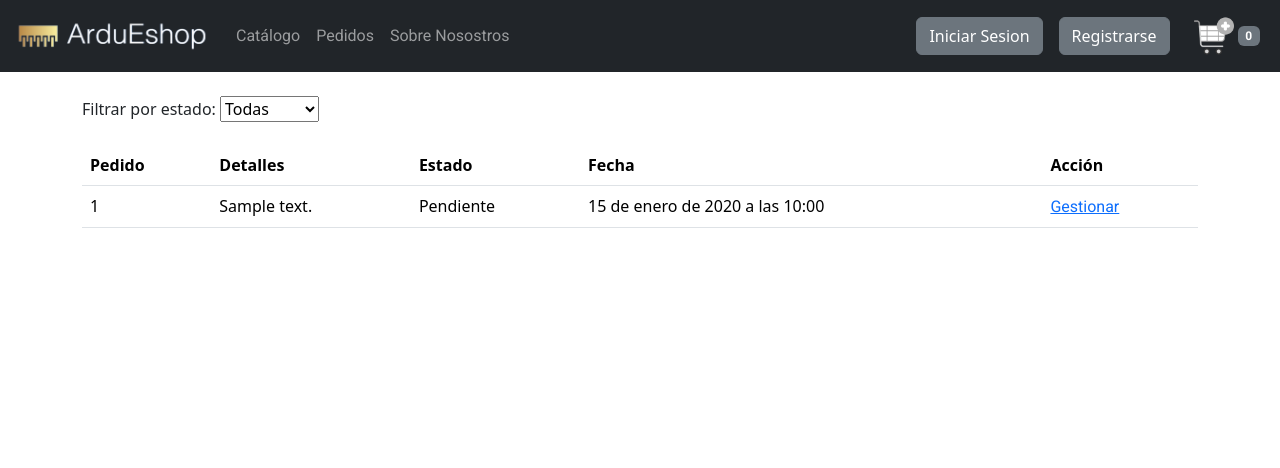
After one commit to NEXUS-PGPI/ardueshop, a Django app: page /order/claims/ in a window 1280 px wide. The commit adds this page. Shown: the top 468 px of the page. Run offline with Django 4.2, Linux system fonts and the light colour scheme; tables that the repository leaves empty hold one stand-in row (values such as "Sample post"); some libraries are stand-ins or nearby versions.

Commit message:
feat: Add response to claims #48

```diff
--- a/ardueshop/base/templates/base/base.html
+++ b/ardueshop/base/templates/base/base.html
@@ -57,6 +57,17 @@
       </button>
       <div class="collapse navbar-collapse" id="navbarNav">
         <ul class="navbar-nav me-auto">
+          {% if user.is_staff %}
+          <li class="nav-item dropdown">
+            <a class="nav-link dropdown-toggle" href="#" id="adminDropdown" role="button" data-bs-toggle="dropdown" aria-expanded="false">
+              Administración
+            </a>
+            <ul class="dropdown-menu" aria-labelledby="adminDropdown">
+              <li><a class="dropdown-item" href="/order/claims/">Reclamaciones</a></li>
+              <li><a class="dropdown-item" href="#">Pedidos</a></li>
+            </ul>
+          </li>
+          {% endif %}
           <li class="nav-item">
             <a class="nav-link" href="/catalogue">Catálogo</a>
           </li>
--- a/ardueshop/order/models.py
+++ b/ardueshop/order/models.py
@@ -67,6 +67,22 @@ class Claim(models.Model):
     order = models.ForeignKey(Order, related_name="order", on_delete=models.CASCADE)
     comment = models.TextField()
     creation_date = models.DateTimeField(auto_now_add=True)
+    CLAIM_STATUS_CHOICES = (
+        ("Pendiente", "Pendiente"),
+        ("Atendida", "Atendida"),
+    )
+
+    claim_status = models.CharField(
+        max_length=20, choices=CLAIM_STATUS_CHOICES, default="Pendiente"
+    )
+
+    response = models.TextField()
 
     def __str__(self):
         return f"Reclamacion #{self.id} - {self.order.email}"
+
+    class Meta:
+        ordering = ["-creation_date"]
+        indexes = [
+            models.Index(fields=["-creation_date"]),
+        ]
--- /dev/null
+++ b/ardueshop/order/templates/order/claim_listing.html
@@ -0,0 +1,58 @@
+{% extends "base/base.html" %}
+{% load static %}
+{% block content %}
+<div class="container mt-4">
+    <div class="mb-3">
+        <label for="statusFilter" class="form-label">Filtrar por estado:</label>
+        <select id="statusFilter">
+            <option value="all">Todas</option>
+            <option value="Pendiente">Pendiente</option>
+            <option value="Atendida">Atendida</option>
+        </select>    </div>
+    <table class="table" id="claimTable">
+        <thead>
+            <tr>
+                <th>Pedido</th>
+                <th>Detalles</th>
+                <th>Estado</th>
+                <th>Fecha</th>
+                <th>Acción</th>
+            </tr>
+        </thead>
+        <tbody>
+            {% for claim in claims %}
+            <tr data-category="{{ claim.claim_status }}">
+                <td>{{ claim.order.id }}</td>
+                <td>{{ claim.comment }}</td>
+                <td>{{ claim.claim_status }}</td>
+                <td>{{ claim.creation_date }}</td>
+                <td>
+                    <a href="/order/claim/{{ claim.id }}"> Gestionar </a>
+                </td>
+
+            </tr>
+            {% endfor %}
+        </tbody>
+    </table>
+</div>
+
+<script>
+    document.addEventListener("DOMContentLoaded", function() {
+        const statusFilter = document.getElementById('statusFilter');
+        const tableRows = document.querySelectorAll('#claimTable tbody tr');
+
+        statusFilter.addEventListener('change', function() {
+            const selectedStatus = statusFilter.value;
+
+            tableRows.forEach(row => {
+                if (selectedStatus === 'all' || row.getAttribute('data-category') === selectedStatus) {
+                    row.style.display = 'table-row';
+                } else {
+                    row.style.display = 'none';
+                }
+            });
+        });
+    });
+</script>
+
+{% endblock %}
--- a/ardueshop/order/templates/order/my_orders.html
+++ b/ardueshop/order/templates/order/my_orders.html
@@ -58,6 +58,7 @@
     <table class="table table-striped">
       <tr>
         <th>Reclamaciones</th>
+        <th>Estado</th>
       </tr>
       {% if order.claims.all.count == 0 %}
         <tr>
@@ -68,6 +69,7 @@
         {% if claim != None %}
           <tr>
             <td><a href="{% url 'order:claim' claim_id=claim.id %}" style="color: black;">{{ claim.comment }}</a></td>
+            <td>{{ claim.claim_status }}</td>
           </tr>
         {% endif %}
       {% endfor %}
--- a/ardueshop/order/urls.py
+++ b/ardueshop/order/urls.py
@@ -9,4 +9,5 @@ urlpatterns = [
     path("claim/<int:claim_id>", views.claim, name="claim"),
     path("my_orders/", views.my_orders, name="my_orders"),
     path("order_placed/", views.order_placed, name="order_placed"),
+    path("claims/", views.list_claims, name="list_claims")
 ]
--- a/ardueshop/order/views.py
+++ b/ardueshop/order/views.py
@@ -6,7 +6,7 @@ from django.conf import settings
 from django.contrib.auth.models import User
 from decimal import Decimal
 from .models import Claim, OrderItem, Order
-from .forms import OrderCreateForm, ClaimForm
+from .forms import OrderCreateForm, ClaimForm, ClaimResponseForm
 from payment.forms import SaveDataForm
 from cart.cart import Cart
 from authentication.models import ArduUser
@@ -138,8 +138,32 @@ def new_claim(request, order_id):
 
 
 def claim(request, claim_id):
-    claim = Claim.objects.get(id=claim_id)
-    return render(request, "order/claim.html", {"claim": claim})
+    if request.method == "POST":
+        user = request.user
+        if user.is_staff:
+            form = ClaimResponseForm(request.POST)
+            if form.is_valid():
+                claim = Claim.objects.get(id=claim_id)
+                claim.response = form.cleaned_data.get('response')
+                claim.claim_status = "Atendida"
+                claim.save()
+                return redirect("order:claim", claim_id=claim.id)
+
+    else:
+        claim = Claim.objects.get(id=claim_id)
+        user = request.user
+        form = None
+        if user.is_staff:
+            form = ClaimResponseForm()
+    return render(request, "order/claim.html", {"claim": claim, "form": form})
+
+
+
+def list_claims(request):
+    claims = Claim.objects.all()
+
+    return render(request, "order/claim_listing.html", {"claims": claims})
+
 
 
 # Auxiliar functions:
```
Also changed, not shown: ardueshop/order/forms.py (+16 -0 lines), ardueshop/order/templates/order/claim.html (+16 -3 lines), ardueshop/order/migrations/0006_claim_claim_status_claim_response.py (added), ardueshop/product/migrations/0007_alter_opinion_date.py (added), ardueshop/product/migrations/0008_alter_opinion_date.py (added).
